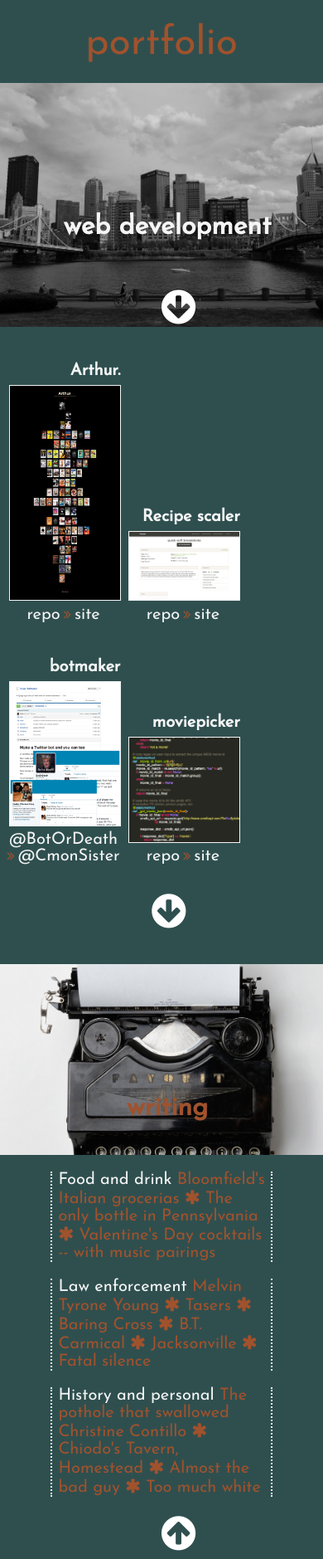
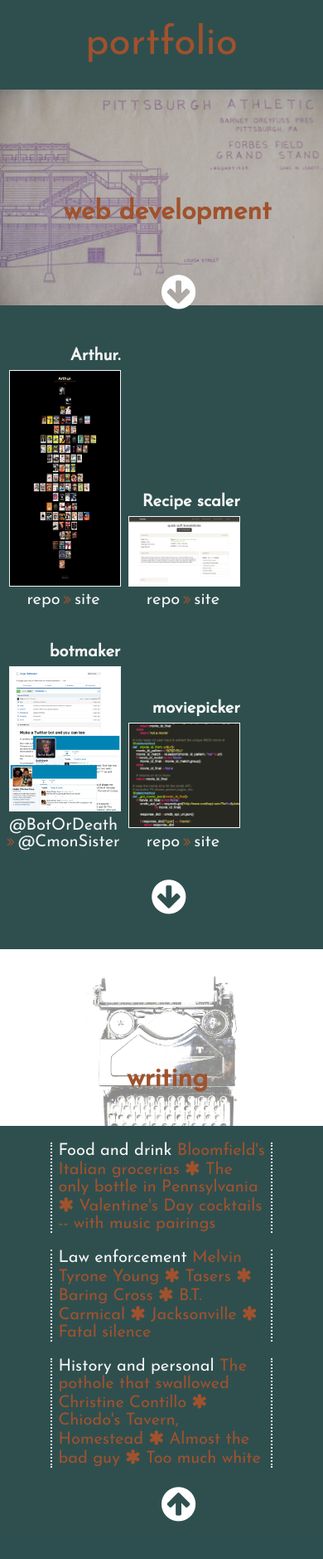
Before and after one commit to thejqs/portfolio, a Django app: page /portfolio/ in a window 390 px wide. Shown: the part 69-1948 px from the top of the page at 83% size. After the commit the page ends 1903 px from the top, so only its background shows below. Run offline with Django 3.2, Linux system fonts and the light colour scheme; some libraries are stand-ins or nearby versions; some web fonts are replaced.

Commit message:
switching portfolio images

```diff
--- a/main/static/css/portfolio.css
+++ b/main/static/css/portfolio.css
@@ -94,8 +94,8 @@ section.module.parallax {
 }
 
 section.module.parallax1 {
-    background-image: url("../img/pgh2.jpg");
-    background-size: 125%;
+    background-image: url("../img/forbes.jpg");
+    background-size: 100%;
 }
 
 section.module.parallax2 {
@@ -155,7 +155,7 @@ ul p {
     /*border: 1px solid green;*/
     margin-left: 50%;
     margin-top: 0;
-    padding-bottom: 2%;
+    padding-bottom: 4%;
 }
 
 #top {
@@ -286,20 +286,20 @@ h3 {
         margin-top: 0%;
     }
 
-    .portfolio-header.dheader {
+   /* .portfolio-header.dheader {
         color: #F5F5F5;
     }
-
+*/
     .portfolio-header {
         font-size: 200%;
         width: 100%;
         text-align: center;
         margin-left: 2%;
-        margin-top: 45%;
+        margin-top: 40%;
         margin-bottom: 0%;
     }
 
     section.module.parallax2 {
-        background-size: 150%;
+        background-size: 100%;
     }
 }
```
Also changed, not shown: main/static/img/forbes.jpg (added), main/static/img/unsplash4.jpg.
